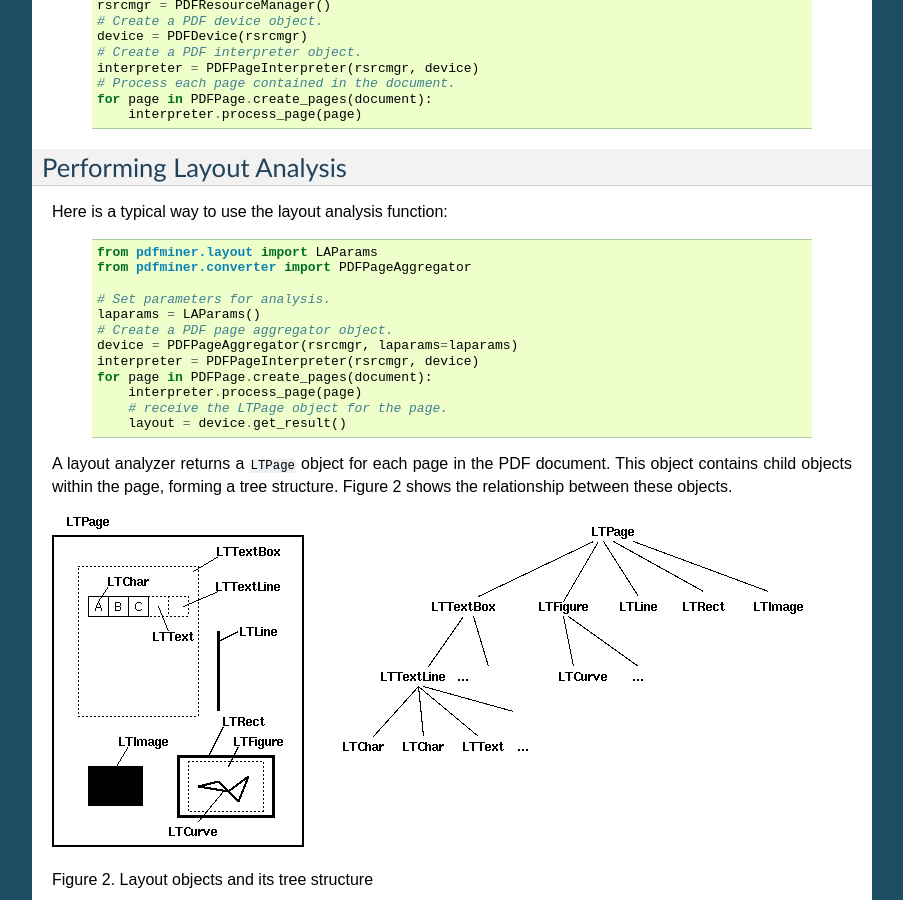
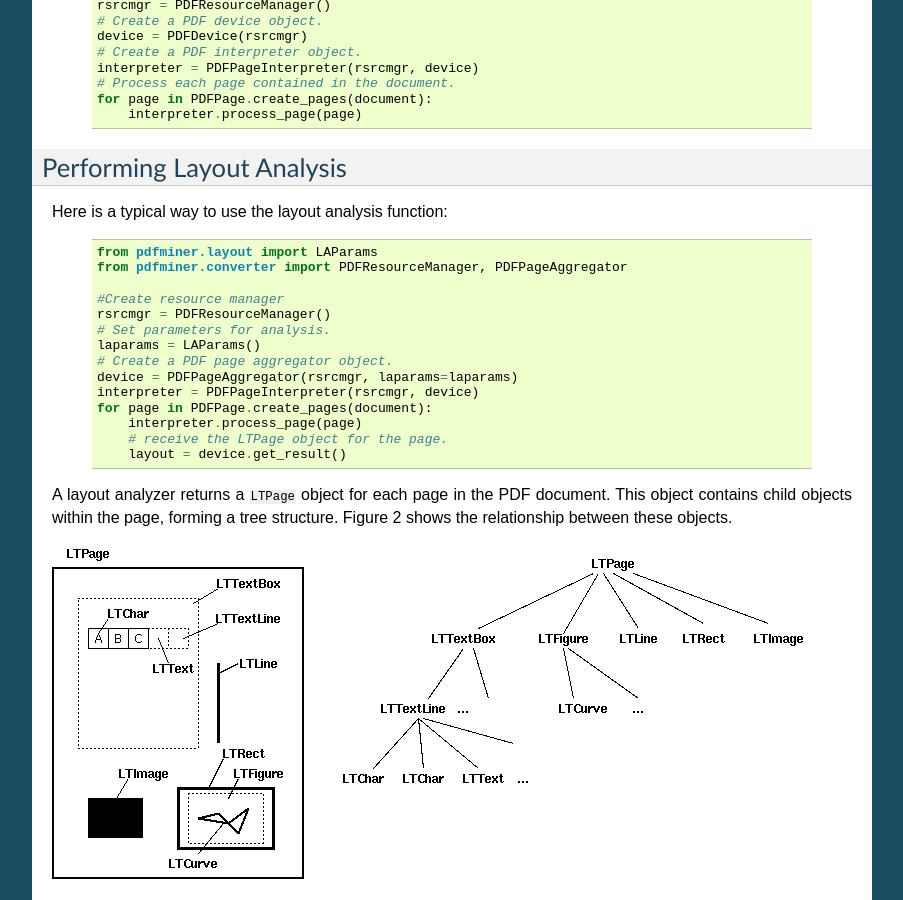
Before and after one commit to holsky/pdfminer-docs, a Sphinx documentation site: the page built from docs/programming.rst, in a window 1280 px wide and 900 px high, scrolled down 1422 px. Shown: the whole window, without its empty margins (198-1101 px from the left). Built offline with Sphinx 7.4.7, drawn with Linux system fonts in a browser that asks for light colours.

Commit message:
Missing resource manager in layout example

```diff
--- a/docs/programming.rst
+++ b/docs/programming.rst
@@ -86,8 +86,10 @@ Here is a typical way to use the layout analysis function:
     ::
 
         from pdfminer.layout import LAParams
-        from pdfminer.converter import PDFPageAggregator
+        from pdfminer.converter import PDFResourceManager, PDFPageAggregator
 
+        #Create resource manager
+        rsrcmgr = PDFResourceManager()
         # Set parameters for analysis.
         laparams = LAParams()
         # Create a PDF page aggregator object.
```
